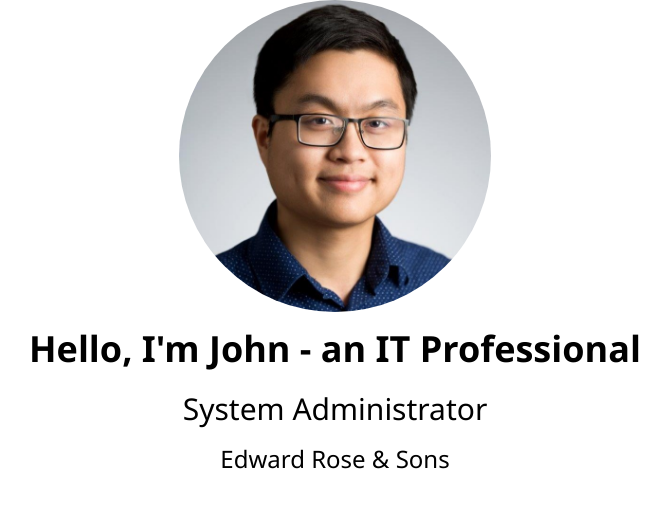
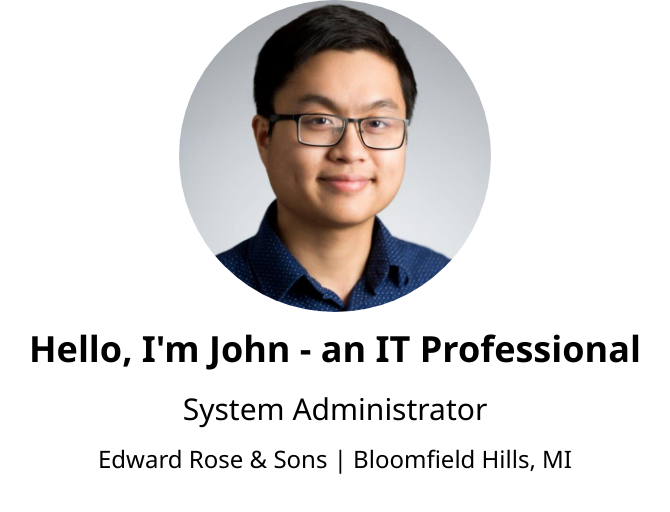
Before and after one commit to johnnguyentran/johnnguyentran.github.io, a plain HTML site: page index.html in a window 1280 px wide. Shown: the whole page, without its empty margins (305-975 px from the left). Drawn offline with nearby package versions, Linux system fonts and the light colour scheme.

Commit message:
Update index.html

```diff
--- a/index.html
+++ b/index.html
@@ -9,7 +9,7 @@
 	<center><img src="images/johnnguyentran.jpeg" class="w3-circle" alt="" style="width:25%"></center>
 	<h1><b><center>Hello, I'm John - an IT Professional</center></b></h1>
 	<h2><center>System Administrator</center></h2>
-	<h3><center>Edward Rose & Sons</center></h3>
+	<h3><center>Edward Rose & Sons | Bloomfield Hills, MI</center></h3>
 
 
 	</body>
```
